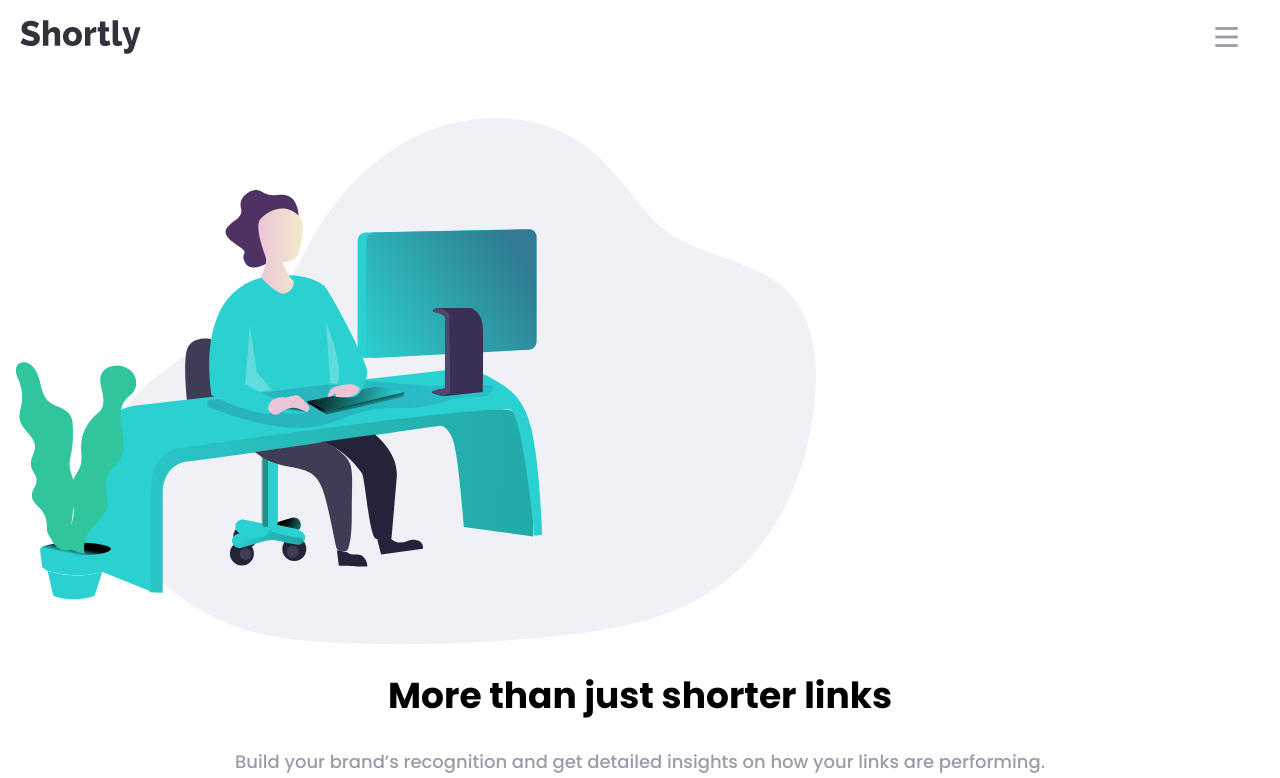
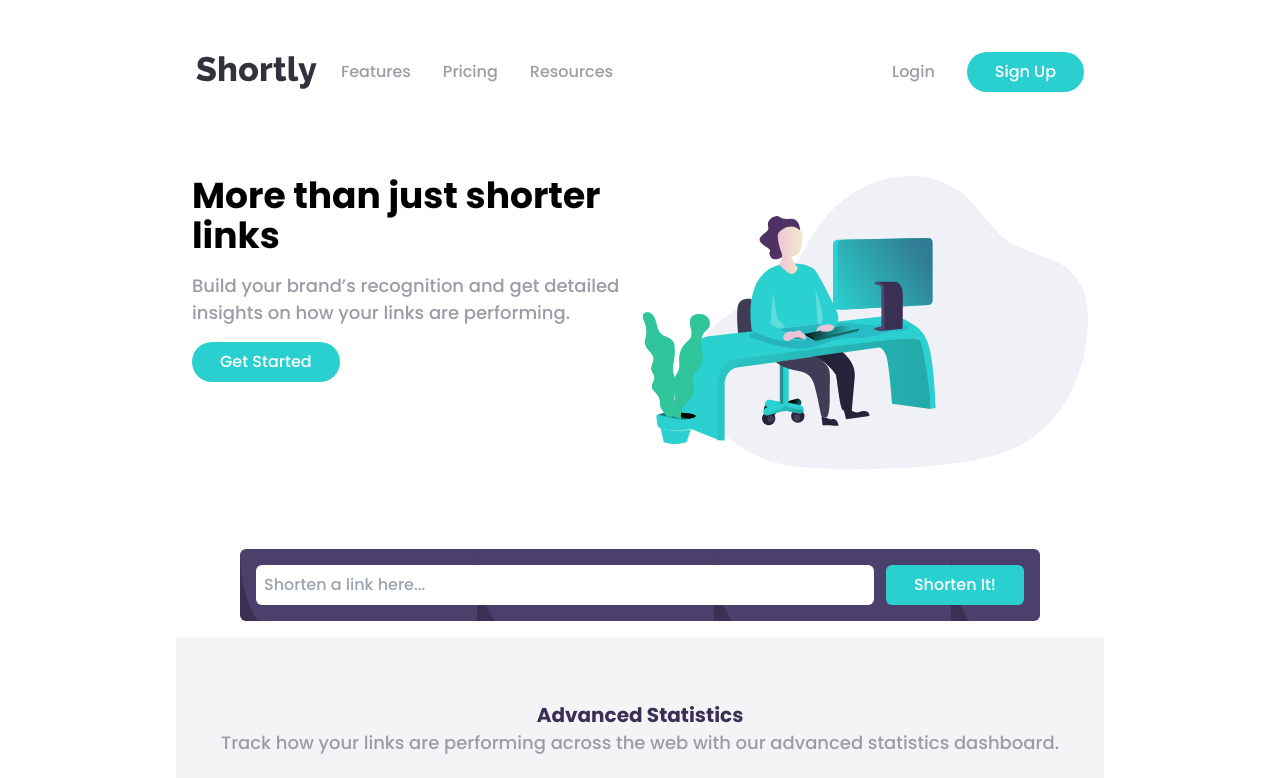
Before and after one commit to Marinawex/FrontendMentor-Shortly-URL-shortening, a Next.js app: page / in a window 1280 px wide. Shown: the top 778 px of the page. Built offline with nearby package versions, Linux system fonts and the light colour scheme.

Commit message:
responsive nav

```diff
--- a/app/_components/Hero.tsx
+++ b/app/_components/Hero.tsx
@@ -3,12 +3,12 @@ import hero from "../../public/images/illustration-working.svg";
 
 function Hero() {
   return (
-    <div id="hero" className=" m-4 my-16 ">
-        <div className="object-left ">
-          <Image src={hero} width={800} height={800} alt="hero-image" />
-        </div>
-
-        <h1 className="m-8">More than just shorter links</h1>
+    <div id="hero" className=" m-4 my-16 lg:flex ">
+      <div className="object-left lg:order-last">
+        <Image src={hero} width={800} height={800} alt="hero-image" />
+      </div>
+      <div className="lg:text-start">
+        <h1 className="m-8 lg:text-start lg:m-0">More than just shorter links</h1>
         <p className="my-4 ">
           Build your brand’s recognition and get detailed insights on how your
           links are performing.
@@ -17,7 +17,8 @@ function Hero() {
           Get Started
         </button>
       </div>
-  )
+    </div>
+  );
 }
 
-export default Hero
+export default Hero;
--- a/app/_components/Nav.tsx
+++ b/app/_components/Nav.tsx
@@ -11,13 +11,36 @@ function Nav() {
   const handleMenu = () => setShowMenu(!showMenu);
 
   return (
-    <nav>
-      <div className="flex justify-between m-5">
-        <Image src={logo} width={121} height={33} alt="/" />
-        <Image src={menu} width={67} height={30} alt="/" onClick={handleMenu} />
+    <nav className="lg:px-44 lg:pt-8">
+      <div className="flex justify-between m-5 ">
+        <div className="lg:flex lg:space-x-6 lg:items-center ">
+          <Image src={logo} width={121} height={33} alt="/" />
+          <div className="desktop-menu hidden lg:flex  ">
+            <ul className=" lg:flex  lg:space-x-8 hidden text-GrayishViolet">
+              <li className="hover:text-black">Features</li>
+              <li className="hover:text-black">Pricing</li>
+              <li className="hover:text-black">Resources</li>
+            </ul>
+          </div>
+        </div>
+
+        <Image
+          src={menu}
+          width={67}
+          height={30}
+          alt="/"
+          onClick={handleMenu}
+          className="lg:hidden"
+        />
+
+        <div className="desktop-menu-btns lg:space-x-8 hidden lg:flex">
+          <button className="text-GrayishViolet hover:text-black">Login</button>
+          <button className="bg-Cyan rounded-full p-2 px-7 text-white hover:opacity-75">
+            Sign Up
+          </button>
+        </div>
       </div>
 
-      {/* Features Pricing Resources Login Sign Up */}
       {showMenu && (
         <div className="bg-DarkViolet text-white rounded-md w-[20rem] h-[27rem] mx-4 p-8 ">
           <ul className="p-6 pb-16 flex flex-col gap-4">
--- a/app/_components/Shorten.tsx
+++ b/app/_components/Shorten.tsx
@@ -79,10 +79,11 @@ function Shorten() {
       <form onSubmit={handleShortenUrl}>
         <div id="shorten">
           {" "}
-          <div className="flex flex-col p-4 gap-3 bg-DarkViolet rounded-md m-4 bg-shorten-pattern">
+          <div className="flex flex-col p-4 gap-3 bg-DarkViolet rounded-md m-4 bg-shorten-pattern lg:flex-row lg:mx-16">
+
             <input
               placeholder="Shorten a link here..."
-              className={`rounded-md p-2 ${empty ? "border-Red border-2" : ""}`}
+              className={`rounded-md p-2 ${empty ? "border-Red border-2" : ""} lg:grow`}
               value={url.long}
               onChange={(e) => handleUrl(e)}
             ></input>
@@ -103,14 +104,14 @@ function Shorten() {
             <div
               key={idx}
               id="links"
-              className="flex flex-col p-4 gap-3 rounded-md m-4  bg-grey "
+              className="flex flex-col p-4 gap-3 rounded-md m-4  bg-grey lg:flex-row lg:justify-end "
             >
-              <p className="text-black text-start p-2">{link.long}</p>
+              <p className="text-black text-start p-2 truncate lg:justify-self-start">{link.long}</p>
               <hr />
 
               <p className="text-Cyan text-start p-2">{link.short}</p>
               <button
-                className={`rounded-md p-2 px-7 text-white  ${
+                className={`lg:justify-self-end rounded-md p-2 px-7 text-white  ${
                   link.copied ? "bg-DarkViolet" : "bg-Cyan hover:opacity-75"
                 } `}
                 onClick={() => handleCopy(link.short)}
--- a/app/globals.css
+++ b/app/globals.css
@@ -7,6 +7,8 @@
     /* @apply bg-Gray; */
     @apply text-center;
     @apply font-medium;
+
+
     /* @apply tracking-wider; */
   }
 
--- a/app/page.tsx
+++ b/app/page.tsx
@@ -10,22 +10,23 @@ import {
   useQuery,
 } from "@tanstack/react-query";
 
-const queryClient = new QueryClient()
+const queryClient = new QueryClient();
 
 export default function Home() {
   return (
     <>
+    <div className="lg:flex lg:flex-col lg:justify-between lg:px-44">
       <Hero />
 
-    <Shorten/>
+      <Shorten />
 
-
-      <div id="statistics" className="bg-gray-100 py-8 pt-16">
+      <div id="statistics" className="bg-gray-100 py-8 pt-16 ">
         <h2>Advanced Statistics</h2>{" "}
         <p className="pb-16">
           Track how your links are performing across the web with our advanced
           statistics dashboard.
         </p>
+        <div className="lg:flex">
         <div id="Recognition" className="bg-white rounded-sm mx-4  p-6  ">
           {" "}
           <div className="relative p-1 mt-2">
@@ -39,7 +40,7 @@ export default function Home() {
             mean a thing. Branded links help instil confidence in your content.
           </p>{" "}
         </div>
-        <div className="bg-Cyan w-3 h-[6rem] ml-[11rem]"></div>
+        <div className="bg-Cyan w-3 h-[6rem] ml-[11rem] lg:w-[40rem] lg:h-2"></div>
         <div id="Records" className="bg-white rounded-sm mx-4 p-6 ">
           <div className="relative p-1 mt-2">
             <div className="bg-DarkViolet rounded-full w-[5rem] h-[5rem]  flex items-center justify-center absolute  left-[6.5rem] bottom-0">
@@ -69,6 +70,8 @@ export default function Home() {
           </p>
         </div>
       </div>
+      </div>
+      </div>
       <div id="boost" className="bg-DarkViolet py-[6rem]  bg-boost-pattern">
         <h2 className="text-white">Boost your links today</h2>
         <button className="bg-Cyan rounded-full p-2 px-7 text-white hover:opacity-75">
```
